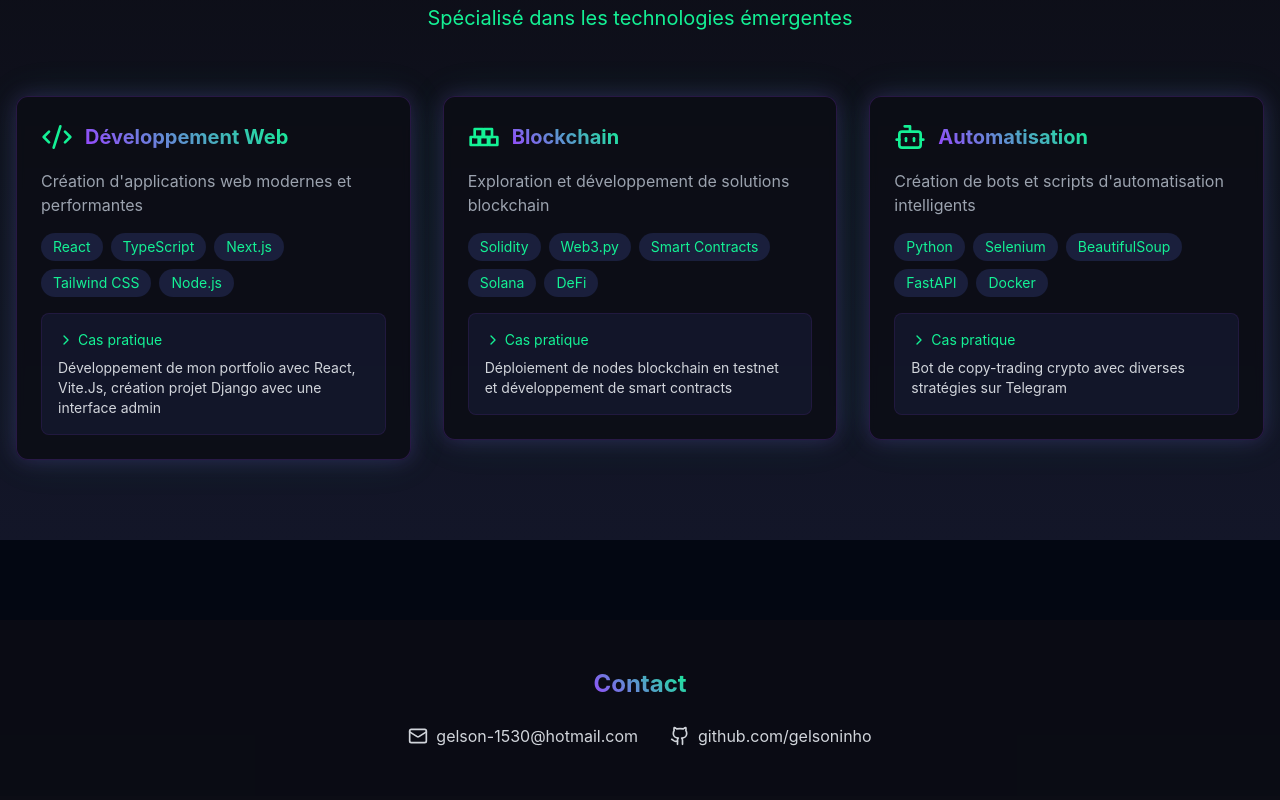
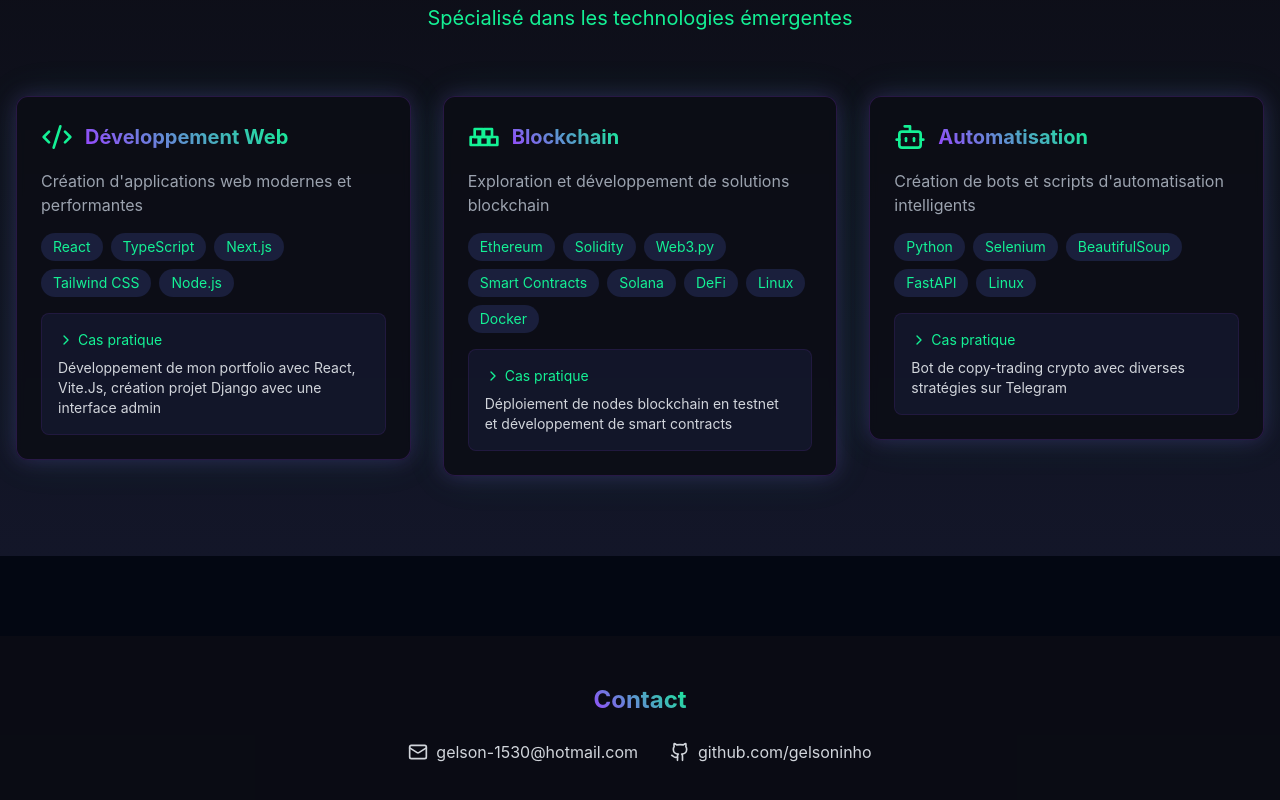
Before and after one commit to gelsoninho/portfolio, a React (Vite) app: page / in a window 1280 px wide. Shown: the part 2314-3114 px from the top of the page. Built offline with nearby package versions, Linux system fonts and the light colour scheme.

Commit message:
Update Expertise.tsx

```diff
--- a/src/components/Expertise.tsx
+++ b/src/components/Expertise.tsx
@@ -79,14 +79,14 @@ export const Expertise = () => {
       icon: BlockchainIcon,
       title: "Blockchain",
       description: "Exploration et développement de solutions blockchain",
-      skills: ["Solidity", "Web3.py", "Smart Contracts", "Solana", "DeFi"],
+      skills: ["Ethereum", "Solidity", "Web3.py", "Smart Contracts", "Solana", "DeFi", "Linux", "Docker"],
       caseStudy: "Déploiement de nodes blockchain en testnet et développement de smart contracts"
     },
     {
       icon: Bot,
       title: "Automatisation",
       description: "Création de bots et scripts d'automatisation intelligents",
-      skills: ["Python", "Selenium", "BeautifulSoup", "FastAPI", "Docker"],
+      skills: ["Python", "Selenium", "BeautifulSoup", "FastAPI", "Linux"],
       caseStudy: "Bot de copy-trading crypto avec diverses stratégies sur Telegram"
     }
   ];
```
